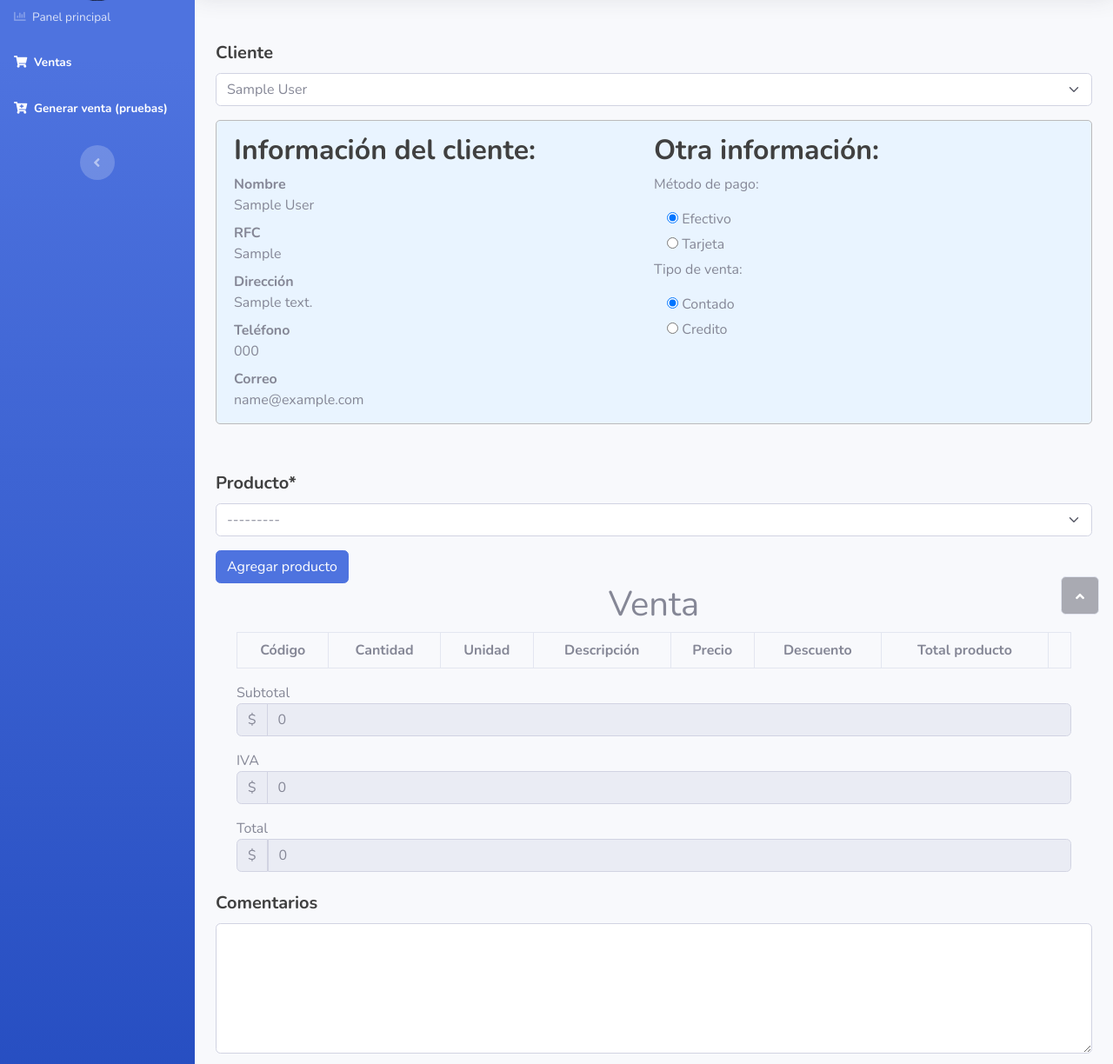
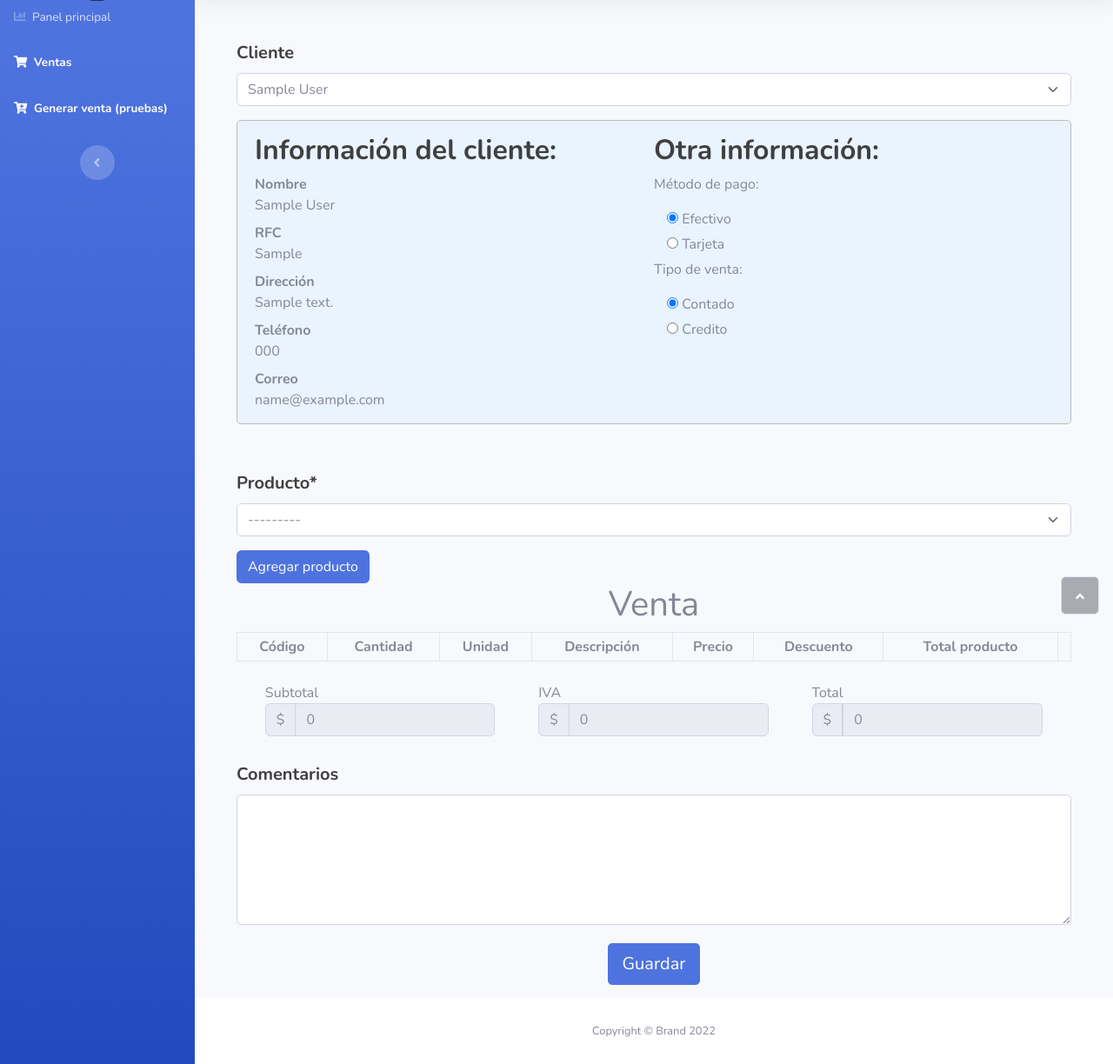
Before and after one commit to FerAcoFajardo/sistema-gestion-abinsco, a Django app: page /sales/create/ in a window 1280 px wide. Shown: the part 77-1301 px from the top of the page at 87% size. Run offline with Django 4.2, Linux system fonts and the light colour scheme; a user stored in the database is signed in; tables that the repository leaves empty hold one stand-in row (values such as "Sample post"); grey boxes marked "Sample" are stand-in pictures; lists and menus that the app fills with data are empty; some libraries are stand-ins or nearby versions.

Commit message:
estilo en campos

```diff
--- a/apps/sales/templates/sales/create.html
+++ b/apps/sales/templates/sales/create.html
@@ -22,7 +22,7 @@
 <!-- Finaliza cuadro superior de la pantalla -->
 
 <br>
-
+<section class="container content-section">
 <form method="POST" action=".">
     {% csrf_token %}
 
@@ -113,7 +113,7 @@
         {% endif %}
 
 
-        <section class="container content-section">
+
             <h2 class="section-header">Venta</h2>
             {% comment %} <div class="cart-row">
                 <span class="cart-item cart-header cart-column">Producto</span>
@@ -129,7 +129,7 @@
             </div> {% endcomment %}
 
             <div class="table-responsive">
-                <table id="cart-table" class="table table-bordered">
+                <table id="cart-table" class="table table-bordered table-sm">
                     <thead>
                         <tr>
                             <th class="align-middle text-center">Código</th>
@@ -146,7 +146,8 @@
 
                     </tbody>
                 </table>
-                <tfoot>
+                <div class="d-flex p-2 bd-highlight">
+                    <div class="d-flex flex-column bd-highlight mx-auto">
                         <tr class="cart-total input-group mb-3">
                             <span class="cart-total-title">Subtotal</span>
                             <div class="input-group mb-3">
@@ -154,6 +155,8 @@
                                 <input type="number" name="subtotal" class="form-control" id="subtotal" value="0" readonly>
                             </div>
                         </tr>
+                    </div>
+                    <div class="d-flex flex-column bd-highlight mx-auto">
                         <tr class="cart-total input-group mb-3">
                             <span class="cart-total-title">IVA</span>
                             <div class="input-group mb-3">
@@ -161,6 +164,8 @@
                                 <input type="number" name="iva" class="form-control" id="iva" value="0" readonly>
                             </div>
                         </tr>
+                    </div>
+                    <div class="d-flex flex-column bd-highlight mx-auto">
                         <tr class="cart-total input-group mb-3">
                             <span class="cart-total-title">Total</span>
                             <div class="input-group mb-3">
@@ -168,9 +173,10 @@
                                 {{form.total}}
                             </div>
                         </tr>
-                </tfoot>
                     </div>
-        </section>
+                </div>
+            </div>
+
 
         {{form.commentaries|as_crispy_field}}
 
@@ -180,6 +186,7 @@
             </button>
         </div>
     </form>
+</section>
 
 {% endblock %}
 
```
Also changed, not shown: static/assets/css/sales.css (line endings or trailing spaces), static/assets/js/table-cart.js (line endings or trailing spaces). Lines whose indentation alone changed are shown as unchanged.
